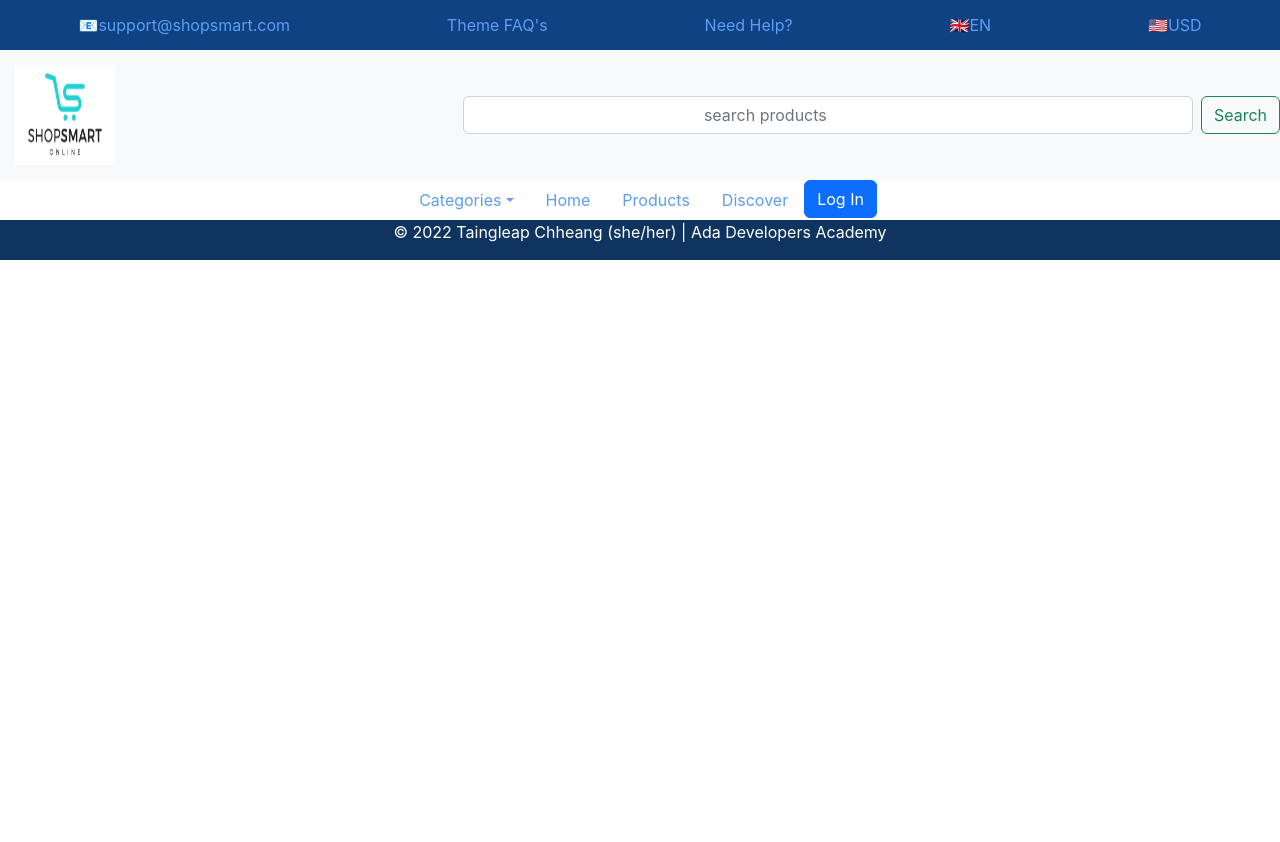
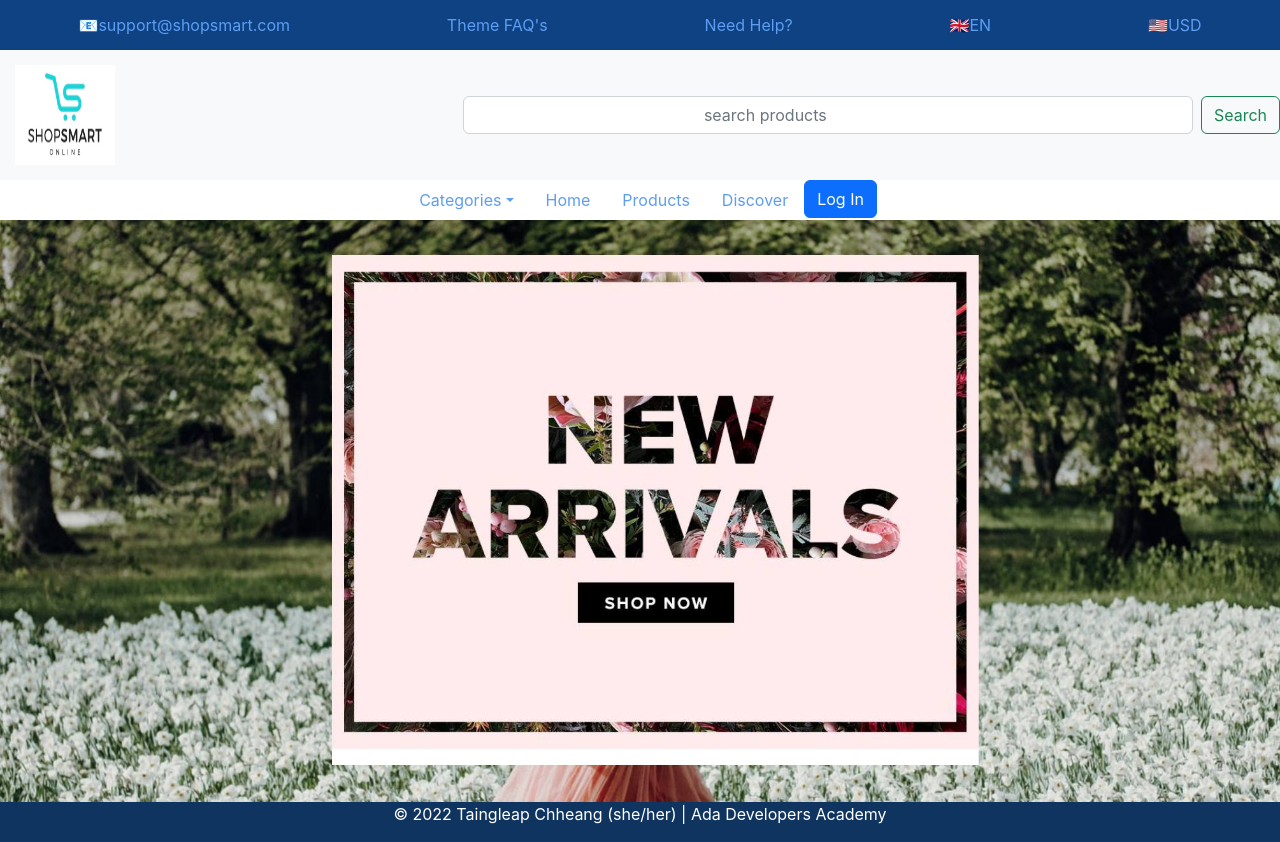
Before and after one commit to taingleapchheang/Shop-Smart, a React (Create React App) app: page /account in a window 1280 px wide. Before the commit the page ends 800 px from the top, so only its background shows below. Built offline with nearby package versions, Linux system fonts and the light colour scheme; no server answers.

Commit message:
update account path

```diff
--- a/src/App.js
+++ b/src/App.js
@@ -113,12 +113,11 @@ function App() {
               />
             }
           />
-          {isAuthenticated && (
-            <Route
-              path="/account"
-              element={<AccountPage userInfo={userInfo} />}
-            />
-          )}
+          <Route
+            path="/account"
+            element={<AccountPage userInfo={userInfo} />}
+          />
+          )
         </Routes>
       </main>
       <Footer />
--- a/src/components/views/AccountPage.js
+++ b/src/components/views/AccountPage.js
@@ -1,10 +1,17 @@
 import React from "react";
 import Profile from "../Contents/Profile";
+import Background from "./Background.jpeg";
+import { useAuth0 } from "@auth0/auth0-react";
 
 const AccountPage = ({ userInfo }) => {
+  const { isAuthenticated } = useAuth0();
   return (
     <>
-      <Profile userInfo={userInfo}/>
+      {isAuthenticated ? (
+        <Profile userInfo={userInfo} />
+      ) : (
+        <img src={Background} alt="" className="background-logo" />
+      )}
     </>
   );
 };
--- a/src/components/views/ProductPage.js
+++ b/src/components/views/ProductPage.js
@@ -1,6 +1,5 @@
 import React from "react";
 import ProductList from "../Contents/ProductList";
-import { useEffect } from "react";
 import Background from "./Background.jpeg";
 
 const ProductPage = ({
```
